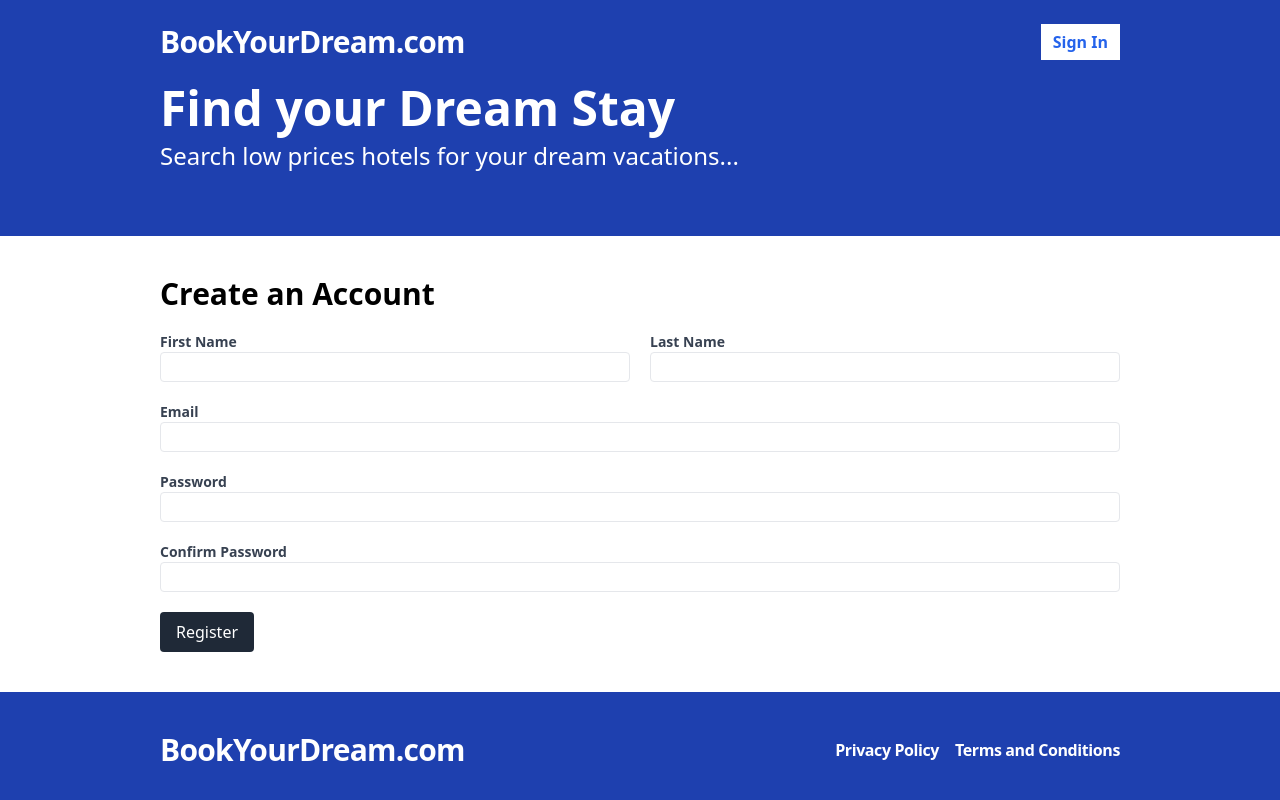
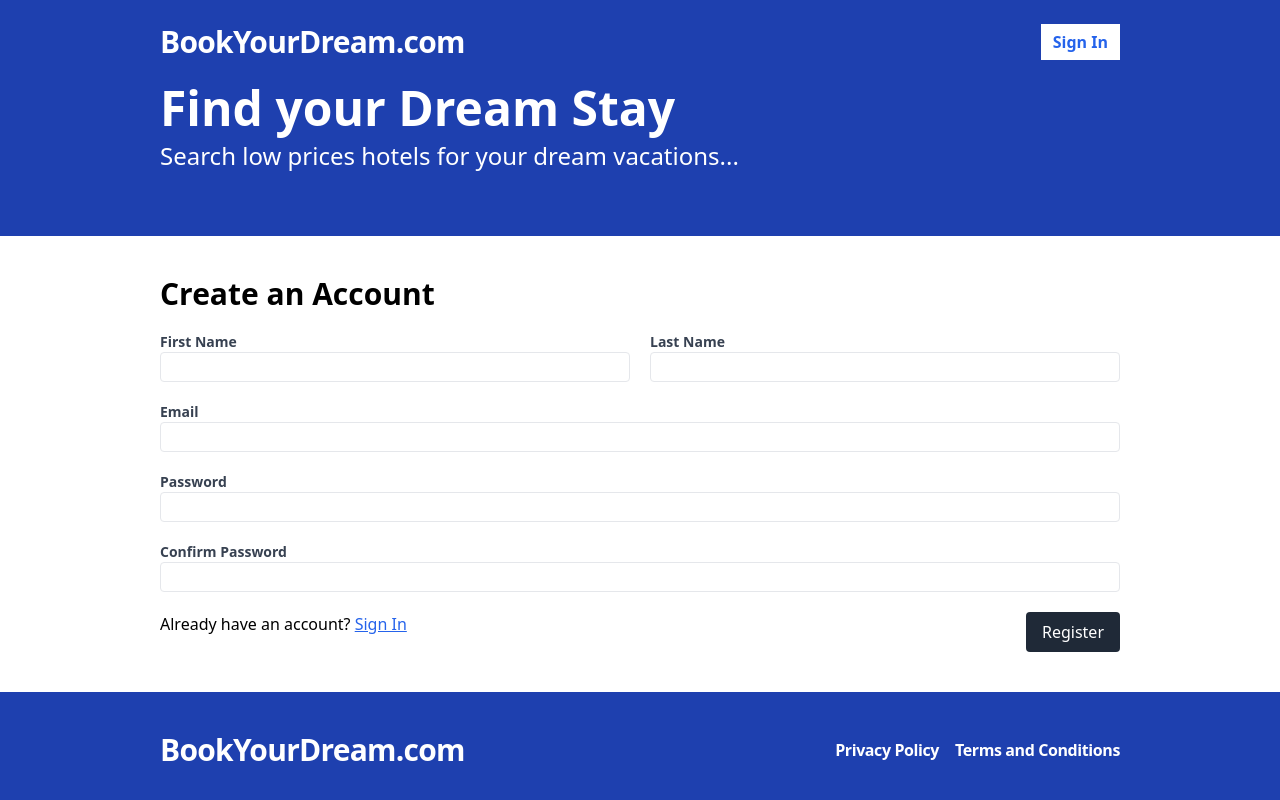
Before and after one commit to vaibhavbhardwaj201/Booking.com, a React (Vite) app in the folder frontend/: page /sign-up in a window 1280 px wide. Shown: the top 800 px of the page. Built offline with nearby package versions, Linux system fonts and the light colour scheme; no server answers.

Commit message:
style: Links to move back and forth bw login and signup

```diff
--- a/frontend/src/pages/Register.tsx
+++ b/frontend/src/pages/Register.tsx
@@ -1,6 +1,6 @@
 import { useForm } from "react-hook-form"
 import { useMutation, useQueryClient } from "react-query";
-import { useNavigate } from "react-router-dom";
+import { Link, useNavigate } from "react-router-dom";
 
 import { useAppContext } from "../contexts/AppContext";
 import * as apiClient from "../api-client"
@@ -96,7 +96,10 @@ const Register = () => {
                     })} />
                 {errors.confirmPassword && <span className="text-red-500 text-sm">{errors.confirmPassword.message}</span>}
             </label>
-            <span>
+            <span className="flex justify-between">
+                <span>
+                    Already have an account? <Link to="/sign-in" className="text-blue-600 underline hover:no-underline">Sign In</Link>
+                </span>
                 <button
                     type="submit"
                     className="bg-gray-800 text-white py-2 px-4 rounded hover:bg-gray-700"
--- a/frontend/src/pages/SignIn.tsx
+++ b/frontend/src/pages/SignIn.tsx
@@ -1,6 +1,6 @@
 import { useForm } from "react-hook-form";
 import { useMutation, useQueryClient } from "react-query";
-import { useNavigate } from "react-router-dom";
+import { Link, useNavigate } from "react-router-dom";
 import * as apiClient from "../api-client";
 import { useAppContext } from "../contexts/AppContext";
 
@@ -59,7 +59,10 @@ const SignIn = () => {
                     })} />
                 {errors.password && <span className="text-red-500 text-sm">{errors.password.message}</span>}
             </label>
-            <span>
+            <span className="flex justify-between">
+                <span>
+                    Don't have an account? <Link to="/sign-up" className="text-blue-600 underline hover:no-underline">Register</Link>
+                </span>
                 <button
                     type="submit"
                     className="bg-gray-800 text-white py-2 px-4 rounded hover:bg-gray-700">
```
